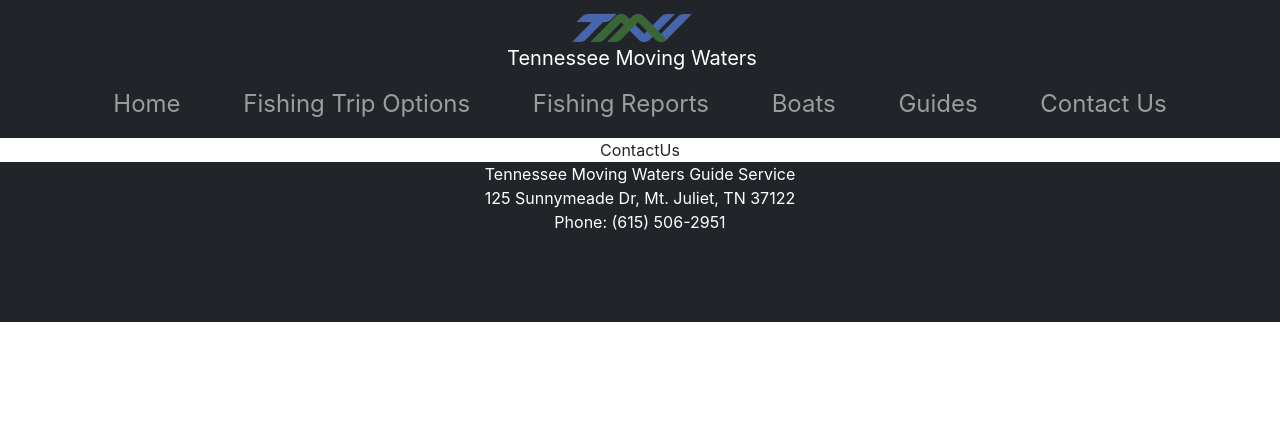
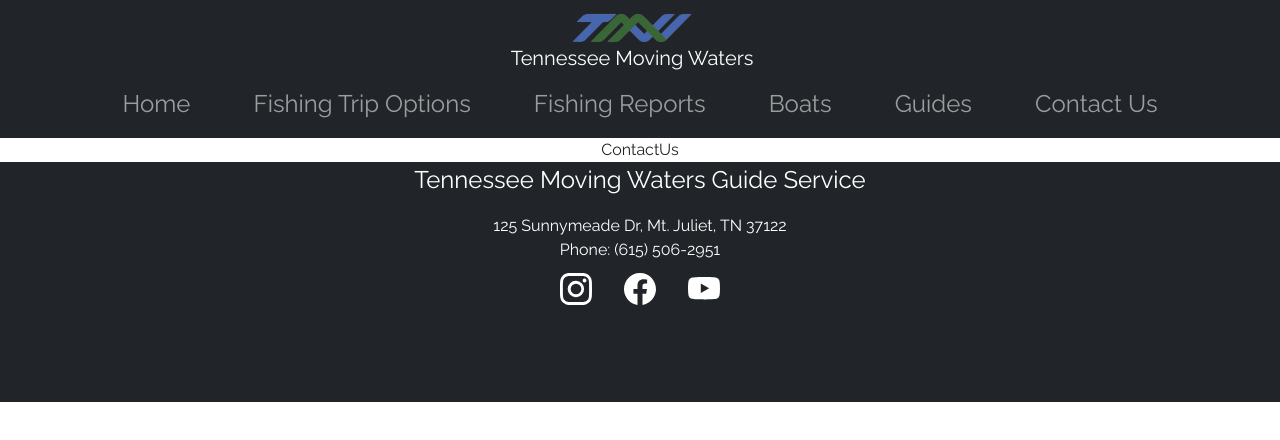
Before and after one commit to daprieu/TnMovingWaters, a React (Create React App) app: page /contact-us in a window 1280 px wide. Shown: the top 440 px of the page. Built offline with nearby package versions, Linux system fonts and the light colour scheme.

Commit message:
added new font and fixed font sizes

```diff
--- a/public/index.html
+++ b/public/index.html
@@ -30,6 +30,9 @@
   integrity="sha384-1BmE4kWBq78iYhFldvKuhfTAU6auU8tT94WrHftjDbrCEXSU1oBoqyl2QvZ6jIW3"
   crossorigin="anonymous"
 />
+<link rel="preconnect" href="https://fonts.googleapis.com">
+<link rel="preconnect" href="https://fonts.gstatic.com" crossorigin>
+<link href="https://fonts.googleapis.com/css2?family=Raleway&display=swap" rel="stylesheet">
     <title>TN Moving Waters</title>
   </head>
   <body>
--- a/src/App.css
+++ b/src/App.css
@@ -1,6 +1,7 @@
 
 .App {
   text-align: center;
+  font-family: 'Raleway', sans-serif;
 }
 
 .App-logo {
@@ -8,6 +9,12 @@
   pointer-events: none;
 }
 
+p{
+  font-size: 3vw;
+}
+h1 h2 h3 h4{
+  font-weight:bold;
+}
 @media (prefers-reduced-motion: no-preference) {
   .App-logo {
     animation: App-logo-spin infinite 20s linear;
--- a/src/components/Footer.css
+++ b/src/components/Footer.css
@@ -1,6 +1,25 @@
 .footer{
     width: 100vw;
+    height: 15vh;
     background-color: #212529;
     color: white;
-    height: 10em;
+    height: 15em;
+    padding-bottom: 2em;
 }
+.footer p{
+    font-size: 1.5em;
+}
+.footer a{
+    text-decoration: none;
+    color: white;
+}
+.footer a:hover{
+    text-decoration: none;
+    color: green;
+}
+.links a{
+    padding-left: .5em;
+    padding-right: .5em;
+    width: 20px;
+    font-size: 2em;
+}
--- a/src/components/Footer.js
+++ b/src/components/Footer.js
@@ -1,14 +1,18 @@
 import React from 'react'
 import './Footer.css'
-
+import { BsFacebook, BsInstagram, BsYoutube } from 'react-icons/bs';
 const Footer = () => {
   return (
       <>
         <div className="footer">
-            <div>Tennessee Moving Waters Guide Service</div>
+            <span><p>Tennessee Moving Waters Guide Service</p></span>
             <div>125 Sunnymeade Dr, Mt. Juliet, TN 37122</div>
             <div>Phone: (615) 506-2951</div>
-
+            <div className='links'>
+            <a href="https://www.instagram.com/tnmovingwaters/?hl=en"><BsInstagram /></a>
+            <a href="https://www.facebook.com/tnmovingwatersguideservice/"><BsFacebook /></a>
+            <a href="https://www.youtube.com/channel/UCr3wIjfwL74OWshmIRkfevg"><BsYoutube /></a>
+            </div>
         </div>
 
       </>
--- a/src/components/Home.css
+++ b/src/components/Home.css
@@ -26,21 +26,25 @@
     filter: brightness(50%);
 }
 .videoText{
-
     color: white;
     height: 100%;
     display: flex;
     align-items: center;
     justify-content: center;
+    font-weight: 700;
+}
+.videoText h1{
+    font-weight: 700;
+
 }
 
 .homeRow{
-    margin: 1em;
-    padding: 2em;
+    margin: .5em;
+    padding: 1em;
     text-align: left;
     border-radius: .5em;
     box-shadow: 0 4px 8px 0 rgba(0, 0, 0, 0.2), 0 6px 20px 0 rgba(0, 0, 0, 0.19);
-
+    font-size: 1.5em;
 }
 
 .homeRow img{
```
